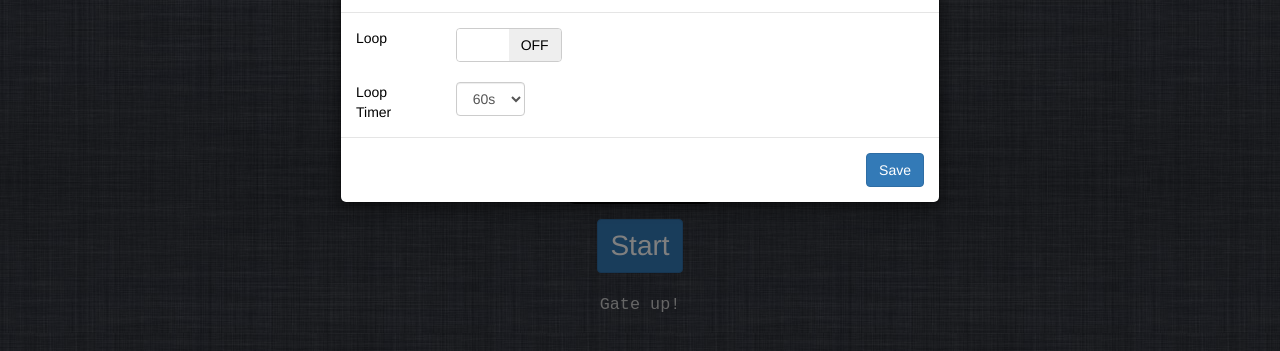
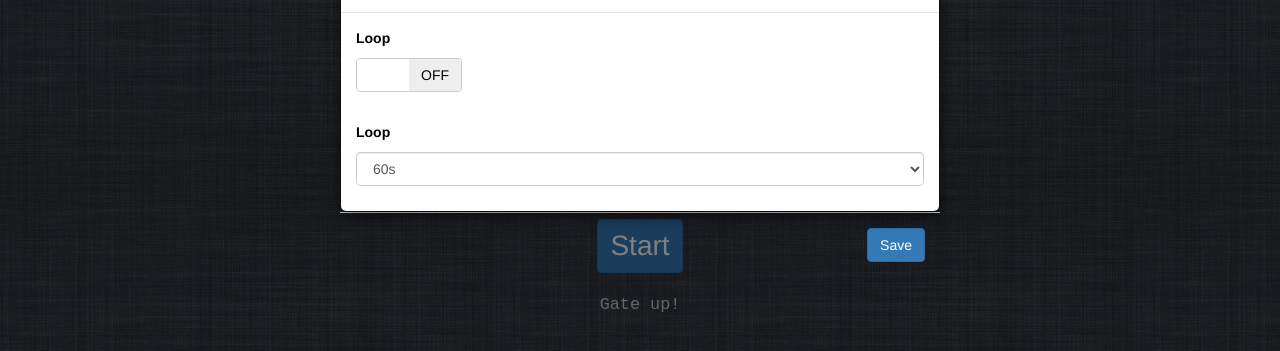
Before and after one commit to sykesey/anygate, a plain HTML site: page index.html in a window 1280 px wide. Both pictures are taken after a click on the button "Settings". Shown: the part 75-426 px from the top of the page. Drawn offline with Linux system fonts and the light colour scheme.

Commit message:
Update settings modal layout

```diff
--- a/index.html
+++ b/index.html
@@ -56,14 +56,11 @@
         <h4 class="modal-title">Settings</h4>
       </div>
       <div class="modal-body">
-        <div class="row">
-         <div class="col-md-2">Loop</div>
-         <div class="col-md-2"><input type="checkbox" id="cbLoop" name="cbLoop"></div>
-        </div>
+        <p><strong>Loop</strong></p>
+        <p><input type="checkbox" id="cbLoop" name="cbLoop"></p>
         &nbsp;<br/>
-        <div class="row">
-         <div class="col-md-2">Loop Timer</div>
-         <div class="col-md-2">
+        <p><strong>Loop</strong></p>
+        <p>
             <select id="selLoop" class="form-control">
                 <option value="5">5s</option>
                 <option value="10">10s</option>
@@ -72,7 +69,7 @@
                 <option value="120">2mins</option>
                 <option value="180">3mins</option>
             </select>
-         </div>
+        </p>
         </div>
       </div>
       <div class="modal-footer">
```
Also changed, not shown: 1 other file.
